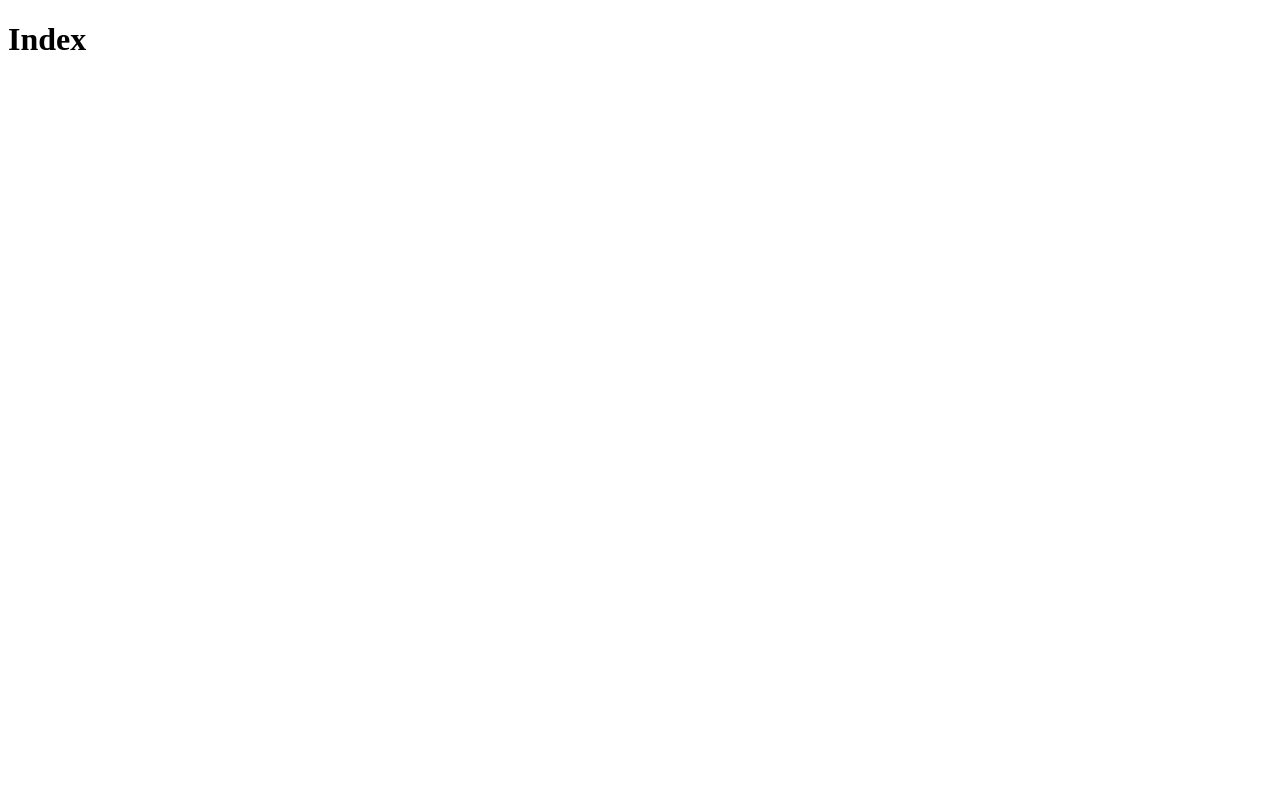
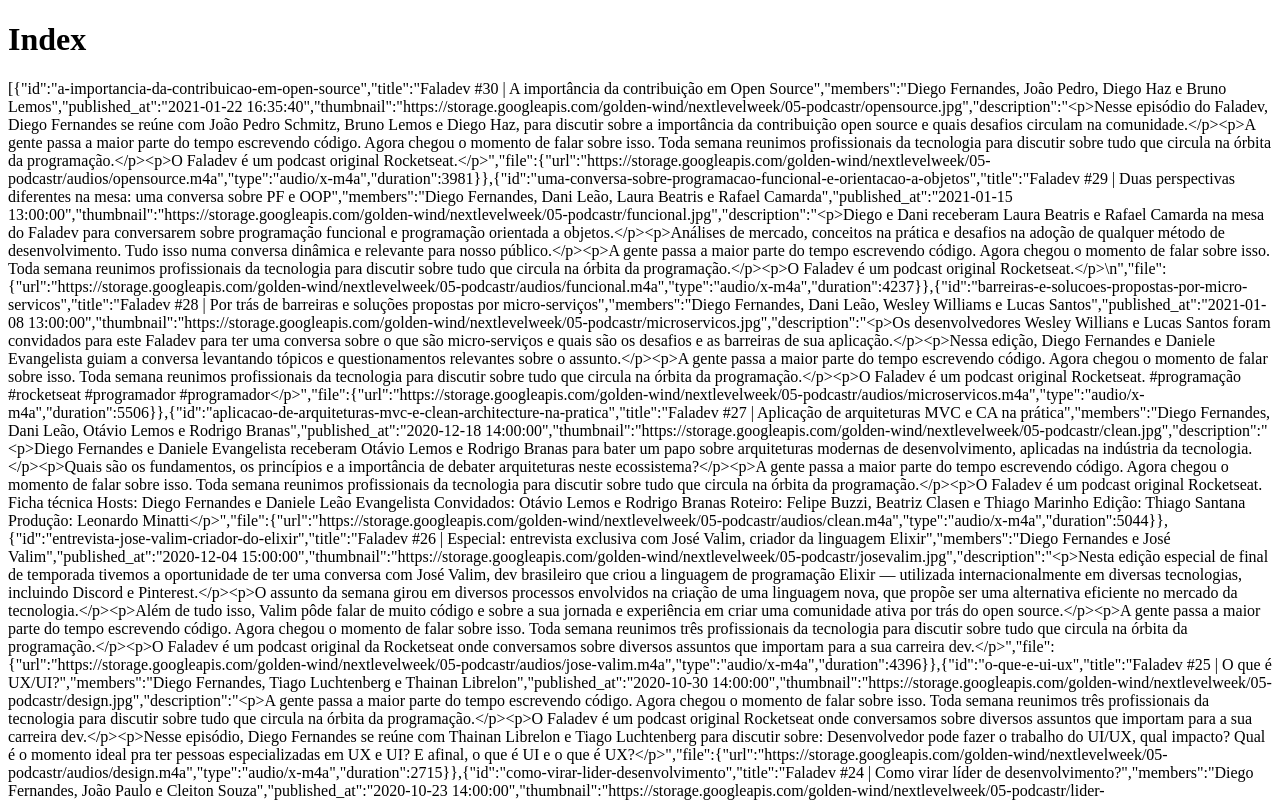
Before and after one commit to mcdag/PodcastrNext, a Next.js app: page / in a window 1280 px wide. Shown: the top 800 px of the page. Built offline with nearby package versions, Linux system fonts and the light colour scheme; data requests are answered from the project's data file.

Commit message:
Adição de uma static generation

```diff
--- a/src/pages/index.tsx
+++ b/src/pages/index.tsx
@@ -1,5 +1,30 @@
-export default function Home() {
+import { GetStaticProps } from 'next';
+
+type Episode = {
+
+}
+
+type HomeProps = {
+  episodes: Episode[];
+}
+
+export default function Home(props: HomeProps) {
   return (
-   <h1>Index</h1>
+  <div>
+    <h1>Index</h1>
+    <p>{JSON.stringify(props.episodes)}</p>
+  </div>
   );
 }
+
+export const getStaticProps: GetStaticProps = async () => {
+  const response = await fetch('http://localhost:3333/episodes');
+  const data = await response.json();
+
+  return {
+    props: {
+      episodes: data,
+    },
+    revalidate: 60* 60 * 8,
+  }
+}
```
